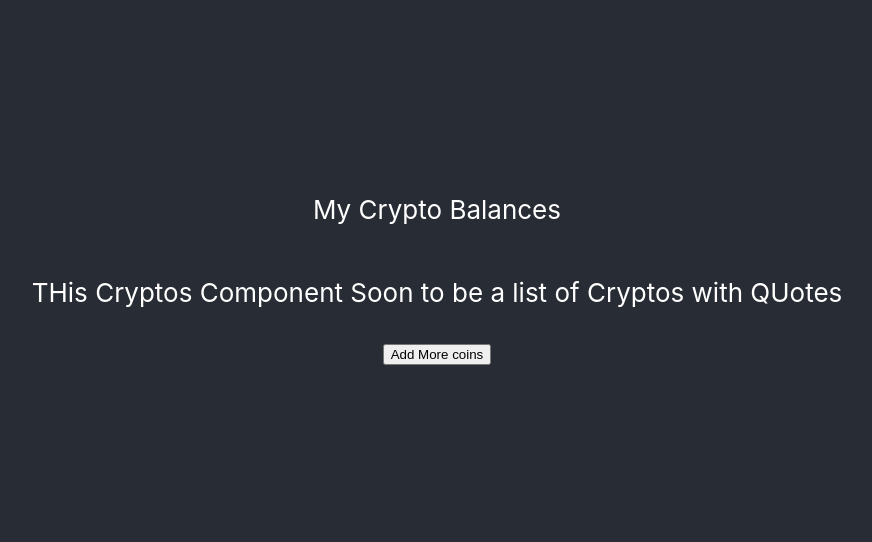
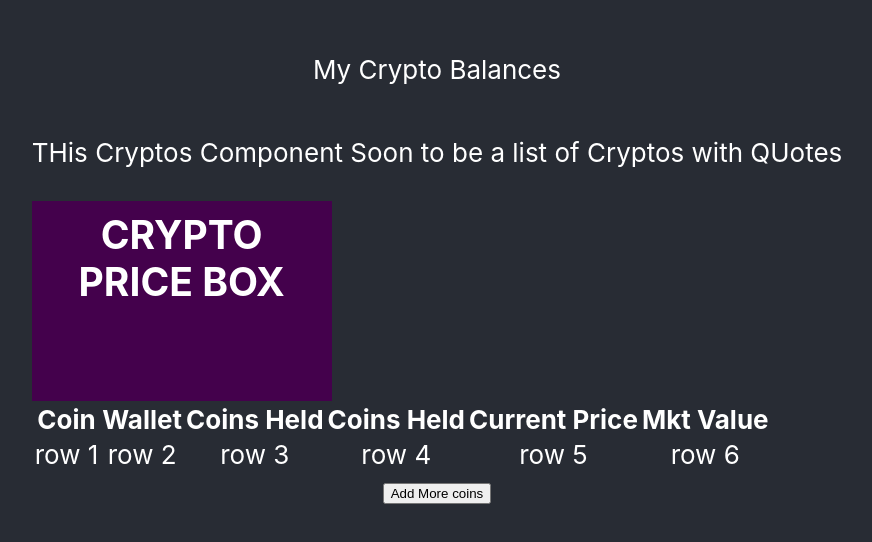
Before and after one commit to jgrantbrown/CryptoBalance, a React (Create React App) app: page / in a window 1280 px wide. Shown: the part 134-676 px from the top of the page, without its empty margins (203-1075 px from the left). Built offline with nearby package versions, Linux system fonts and the light colour scheme.

Commit message:
add box for each crypto price quote

```diff
--- /dev/null
+++ b/src/components/Cryptos/CryptoPrices.js
@@ -0,0 +1,16 @@
+import React, { Component } from 'react';
+
+class CryptoPrices extends Component {
+  render(){
+    return(
+        <div>
+          <div style={{ backgroundColor: "#44014C", width: "300px", minHeight: "200px"}}>
+        <h2 style={{ padding: "10px 20px", textAlign: "center", color: "white"}}>CRYPTO PRICE BOX</h2>
+        </div>
+      </div>
+    )
+  }
+
+}
+
+export default CryptoPrices;
--- a/src/components/Cryptos/Cryptos.js
+++ b/src/components/Cryptos/Cryptos.js
@@ -1,7 +1,10 @@
 import React, { Component } from 'react';
 import InputHolding from './InputHolding'
+import CryptoPrices from './CryptoPrices'
 
 class Cryptos extends Component {
+
+
 
   constructor(props) {
       super(props);
@@ -24,6 +27,25 @@ class Cryptos extends Component {
     return (
       <div>
         <p>THis Cryptos Component Soon to be a list of Cryptos with QUotes</p>
+            <CryptoPrices />
+          <table>
+            <tr>
+              <th> Coin </th>
+              <th> Wallet </th>
+              <th> Coins Held</th>
+              <th> Coins Held</th>
+              <th> Current Price </th>
+              <th> Mkt Value</th>
+            </tr>
+            <tr>
+              <td>row 1 </td>
+              <td>row 2</td>
+              <td>row 3</td>
+              <td>row 4</td>
+              <td>row 5</td>
+              <td>row 6</td>
+            </tr>
+          </table>
         <button onClick={(e)=>this.handleAddCoin(e)}>Add More coins</button>
         <InputHolding visible={this.state.openForm} />
       </div>
```
